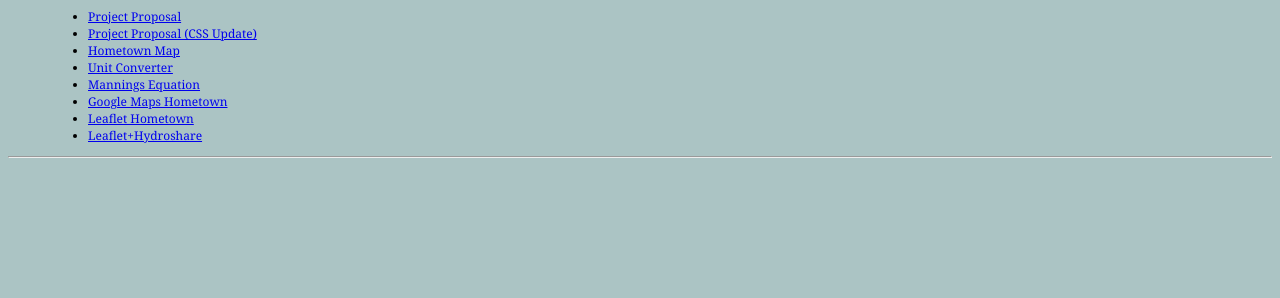
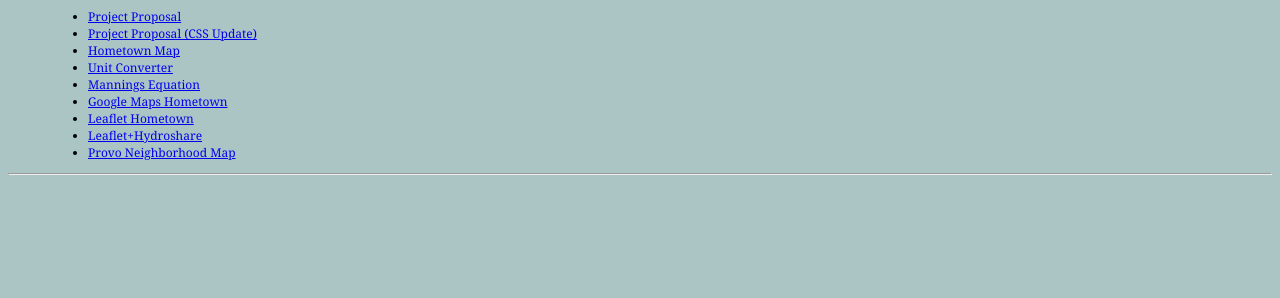
Before and after one commit to haydena73/haydena73.github.io, a plain HTML site: page index.html in a window 1280 px wide. Shown: the part 502-800 px from the top of the page. Drawn offline with Linux system fonts and the light colour scheme.

Commit message:
Update index.html

```diff
--- a/index.html
+++ b/index.html
@@ -30,6 +30,7 @@
         <li><A HREF=hometown_map.html> Google Maps Hometown </A></li>
         <li><A HREF=hometown_map_leaflet.html> Leaflet Hometown </A></li>
         <li><A HREF=leaflet_hydro1.html> Leaflet+Hydroshare </A></li>
+        <li><A HREF=provo_map.html> Provo Neighborhood Map </A></li>
      </ul>
 
 
```
